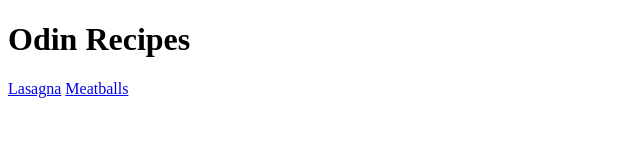
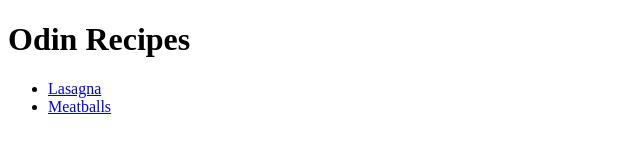
Before and after one commit to Cachecade/odin-recipes, a plain HTML site: page index.html in a window 1280 px wide. Shown: the whole page, without its empty margins (0-640 px from the left). Drawn offline with Linux system fonts and the light colour scheme.

Commit message:
Delete README.md

```diff
--- a/index.html
+++ b/index.html
@@ -7,7 +7,9 @@
 </head>
 <body>
     <h1>Odin Recipes</h1>
-    <a href="recipes/lasagna.html">Lasagna</a>
-    <a href="recipes/meatballs.html">Meatballs</a>
+    <ul>
+    <li><a href="recipes/lasagna.html">Lasagna</a></li>
+    <li><a href="recipes/meatballs.html">Meatballs</a></li>
+    </ul>
 </body>
 </html>
```
Also changed, not shown: 1 other file.
